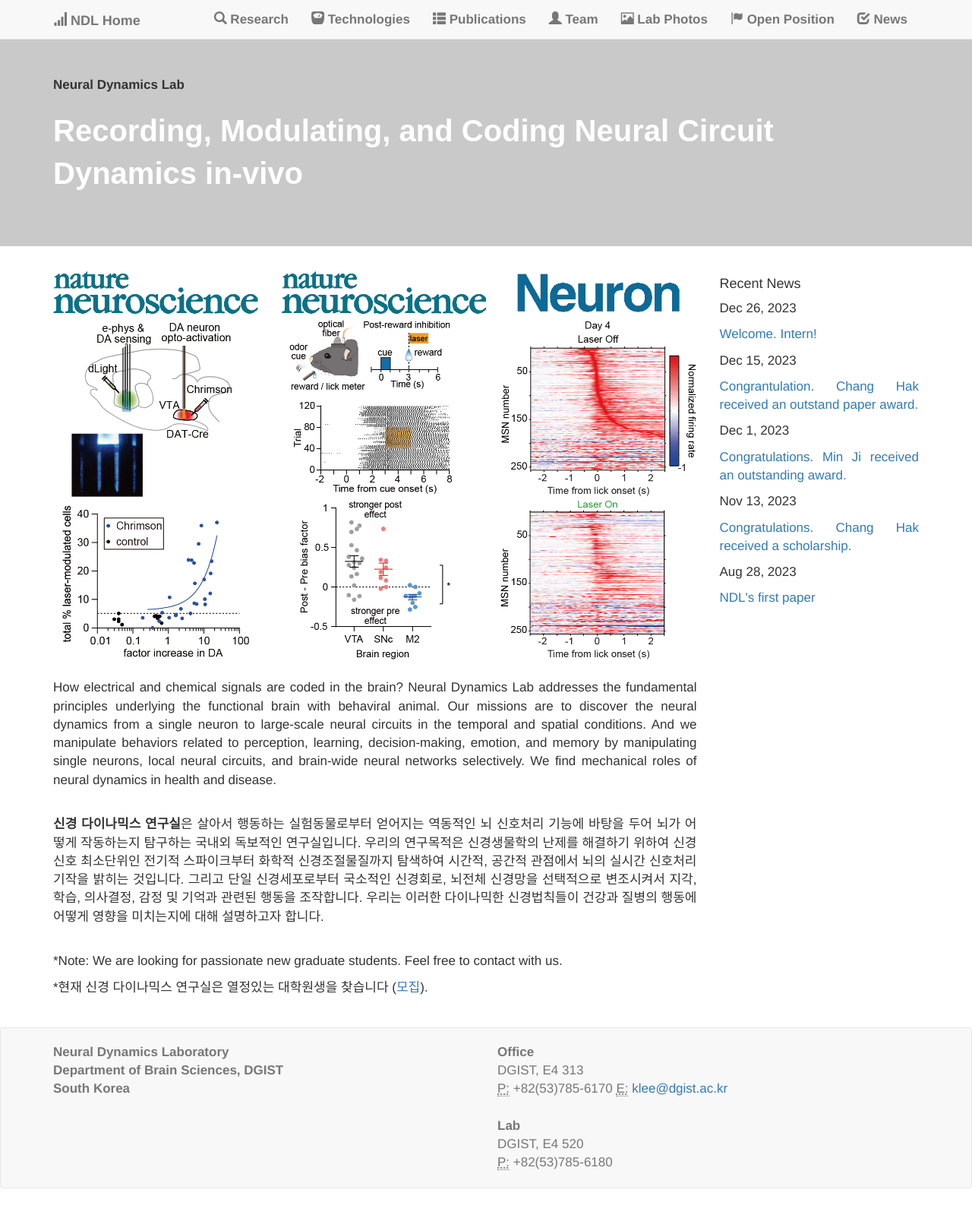
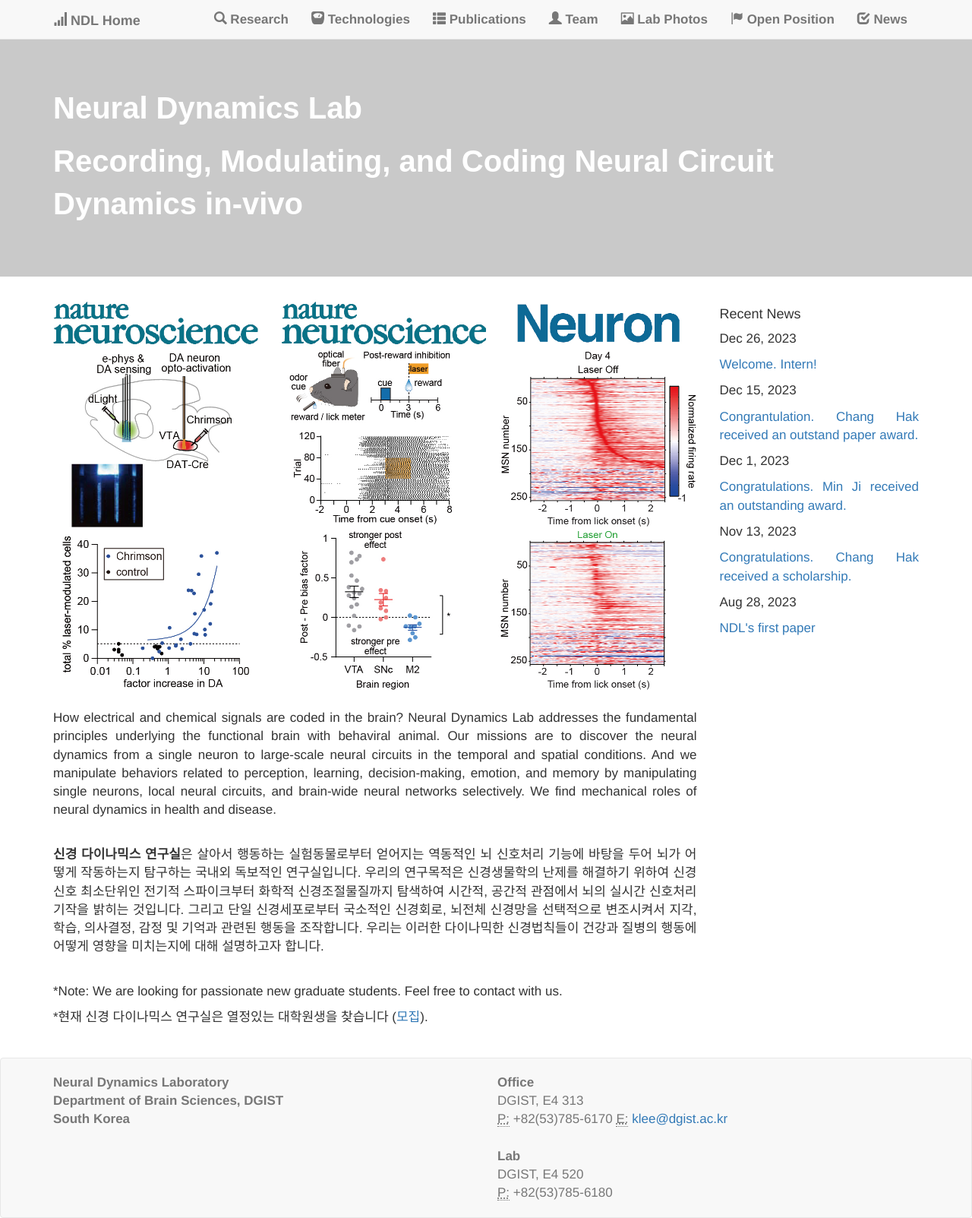
Before and after one commit to kleelab/kleelab.github.io, a Jekyll site: the page built from index.html, in a window 1280 px wide. Shown: the whole page at 76% size. Built offline with Jekyll 4.4.1, drawn with Linux system fonts in a browser that asks for light colours; nearby versions of some CDN libraries; a style sheet for code colours, icons or effects is not loaded; before the commit the page ends 1564 px from its top, so only the background shows below that.

Commit message:
Update home.html

```diff
--- a/_layouts/home.html
+++ b/_layouts/home.html
@@ -3,8 +3,8 @@
 ---
 <div class="jumbotron">
   <div class="container">
-    <h0><b>Neural Dynamics Lab</b></h0>
-    <h1 class="lead"><b>Recording, Modulating, and Coding Neural Circuit Dynamics in-vivo</b></h1>
+    <h1><b>Neural Dynamics Lab</b></h1>
+    <h1 class="lead"><b>Recording, Modulating, and Coding Neural Circuit Dynamics in-vivo</b></p>
   </div>
 </div>
 
```
